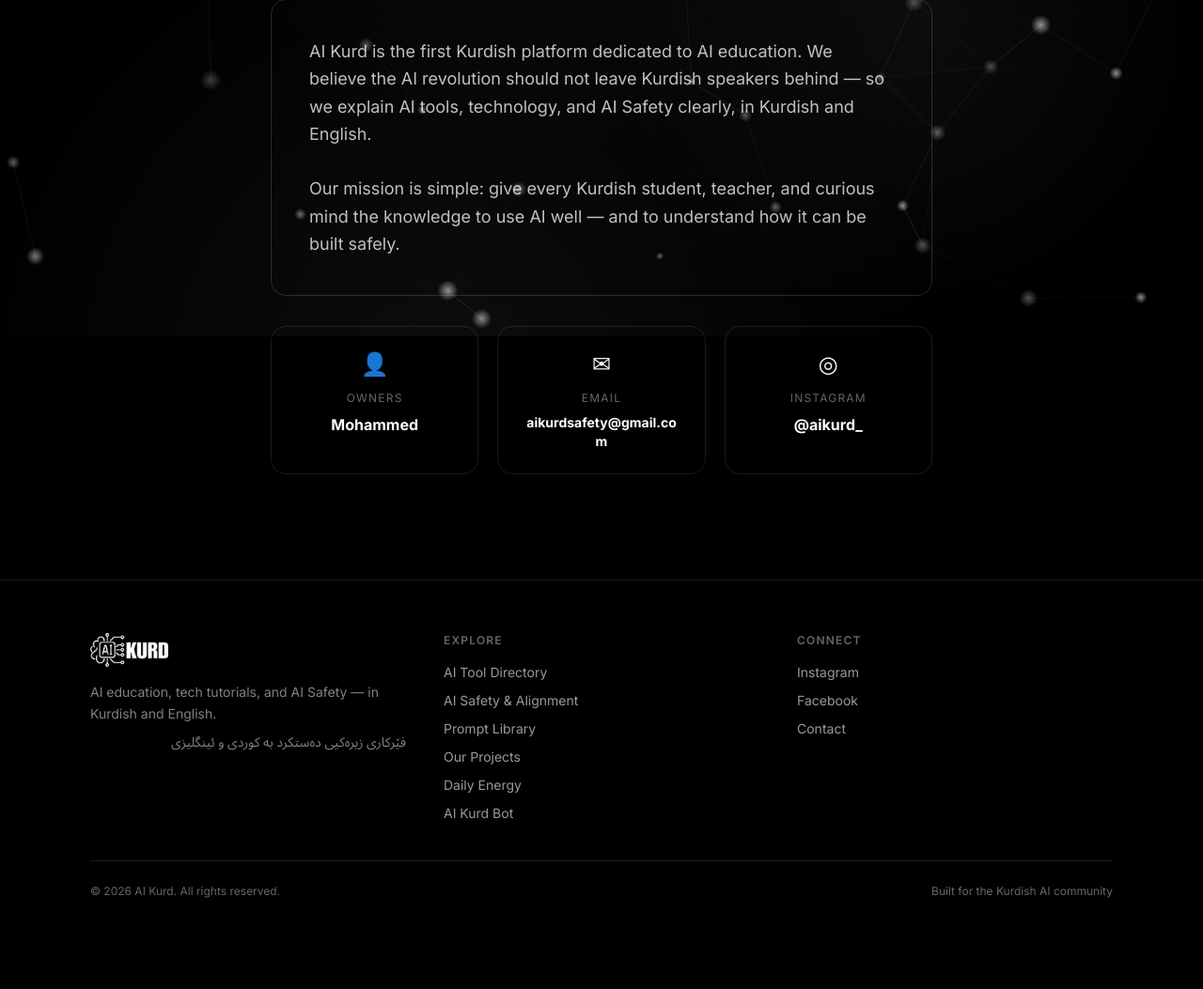
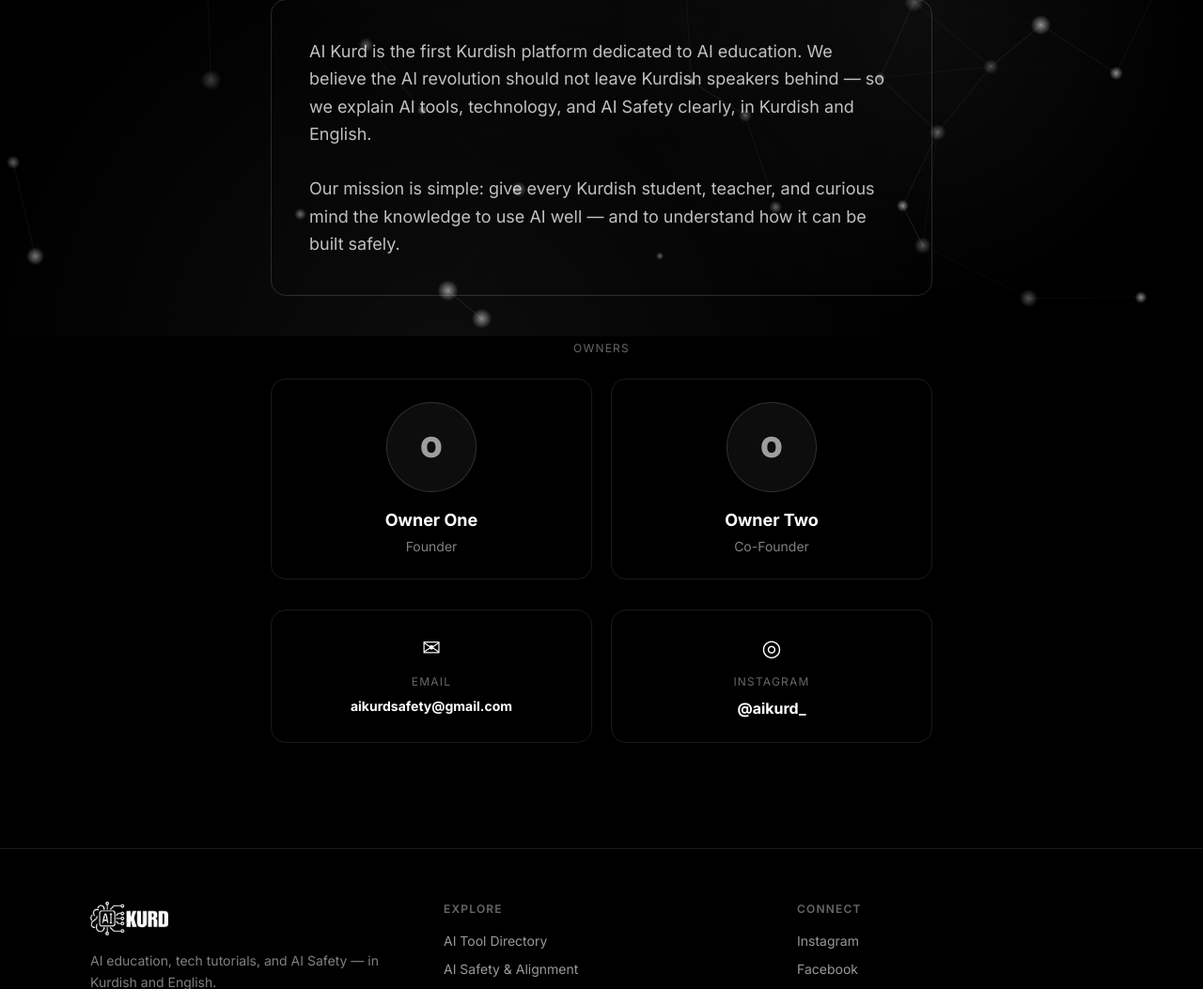
Before and after one commit to sharohawrami/AI-Kurd, a Flask app: page /about/ in a window 1280 px wide. Shown: the part 442-1495 px from the top of the page at 94% size. Before the commit the page ends 1398 px from the top, so only its background shows below. Run offline with Flask 3, Linux system fonts and the light colour scheme; some libraries are stand-ins or nearby versions.

Commit message:
Add files via upload

```diff
--- /dev/null
+++ b/data/owners.json
@@ -0,0 +1,14 @@
+[
+  {
+    "name": "Owner One",
+    "role": "Founder",
+    "website": "",
+    "image": ""
+  },
+  {
+    "name": "Owner Two",
+    "role": "Co-Founder",
+    "website": "",
+    "image": ""
+  }
+]
--- a/routes/about.py
+++ b/routes/about.py
@@ -8,4 +8,5 @@ about_bp = Blueprint("about", __name__)
 @about_bp.route("/")
 def index():
     return render_template("about.html", active_page="about",
-                           about=load("about", {}))
+                           about=load("about", {}),
+                           owners=load("owners", []))
--- a/routes/admin.py
+++ b/routes/admin.py
@@ -57,6 +57,8 @@ COLLECTIONS = {
                   "fields": ["title_en", "title_ku", "desc_en", "level"]},
     "projects": {"label": "Our Projects",
                  "fields": ["name", "category", "desc", "url", "image"]},
+    "owners": {"label": "Owners (About page)",
+               "fields": ["name", "role", "website", "image"]},
     "boosts": {"label": "Daily Boost Messages",
                "fields": ["text_en", "text_ku"]},
     "moods": {"label": "Mood Responses",
--- a/templates/about.html
+++ b/templates/about.html
@@ -22,15 +22,41 @@
     </div>
 </section>
 
+<!-- ===== OWNERS ===== -->
+<section class="max-w-3xl mx-auto px-4 sm:px-6 lg:px-8 mt-12">
+    <h2 class="text-center text-xs uppercase tracking-widest text-white/40 mb-6 en-only">Owners</h2>
+    <h2 class="text-center text-xs uppercase tracking-widest text-white/40 mb-6 ku-only rtl">خاوەنەکان</h2>
+
+    <div class="grid grid-cols-1 sm:grid-cols-2 gap-5">
+        {% for owner in owners %}
+        <{% if owner.website %}a href="{{ owner.website }}" target="_blank" rel="noopener"{% else %}div{% endif %}
+           class="reveal glow-card group border border-white/10 rounded-2xl p-6 text-center block {% if owner.website %}cursor-pointer{% endif %}">
+
+            {% if owner.image %}
+            <img src="{{ owner.image }}" alt="{{ owner.name }}"
+                 class="h-24 w-24 rounded-full object-cover mx-auto mb-4 border border-white/15">
+            {% else %}
+            <div class="h-24 w-24 rounded-full mx-auto mb-4 border border-white/15 bg-white/5 flex items-center justify-center text-3xl font-black text-white/60">
+                {{ (owner.name or '?')[0] | upper }}
+            </div>
+            {% endif %}
+
+            <p class="font-bold text-lg">{{ owner.name }}</p>
+            {% if owner.role %}
+            <p class="text-sm text-white/50 mt-1">{{ owner.role }}</p>
+            {% endif %}
+
+            {% if owner.website %}
+            <p class="text-xs text-white/40 mt-3 group-hover:text-white/70 transition">Visit website ↗</p>
+            {% endif %}
+        </{% if owner.website %}a{% else %}div{% endif %}>
+        {% endfor %}
+    </div>
+</section>
+
 <!-- ===== INFO CARDS ===== -->
 <section class="max-w-3xl mx-auto px-4 sm:px-6 lg:px-8 mt-8">
-    <div class="grid grid-cols-1 sm:grid-cols-3 gap-5">
-
-        <div class="reveal glow-card border border-white/10 rounded-2xl p-6 text-center">
-            <p class="text-2xl mb-3">👤</p>
-            <h3 class="text-xs uppercase tracking-widest text-white/40 mb-2">Owners</h3>
-            <p class="font-bold">{{ about.owners }}</p>
-        </div>
+    <div class="grid grid-cols-1 sm:grid-cols-2 gap-5">
 
         <a href="mailto:{{ about.email }}" class="reveal glow-card border border-white/10 rounded-2xl p-6 text-center block">
             <p class="text-2xl mb-3">✉</p>
```
